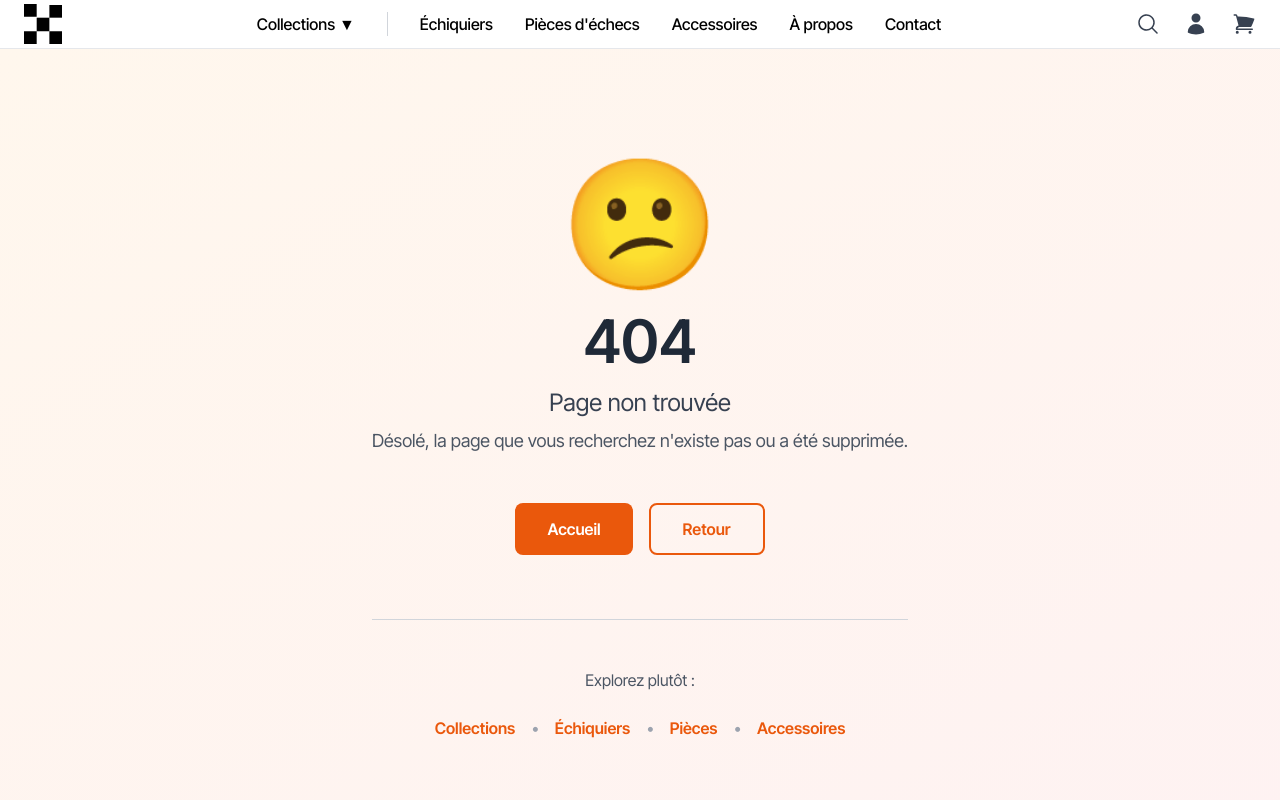
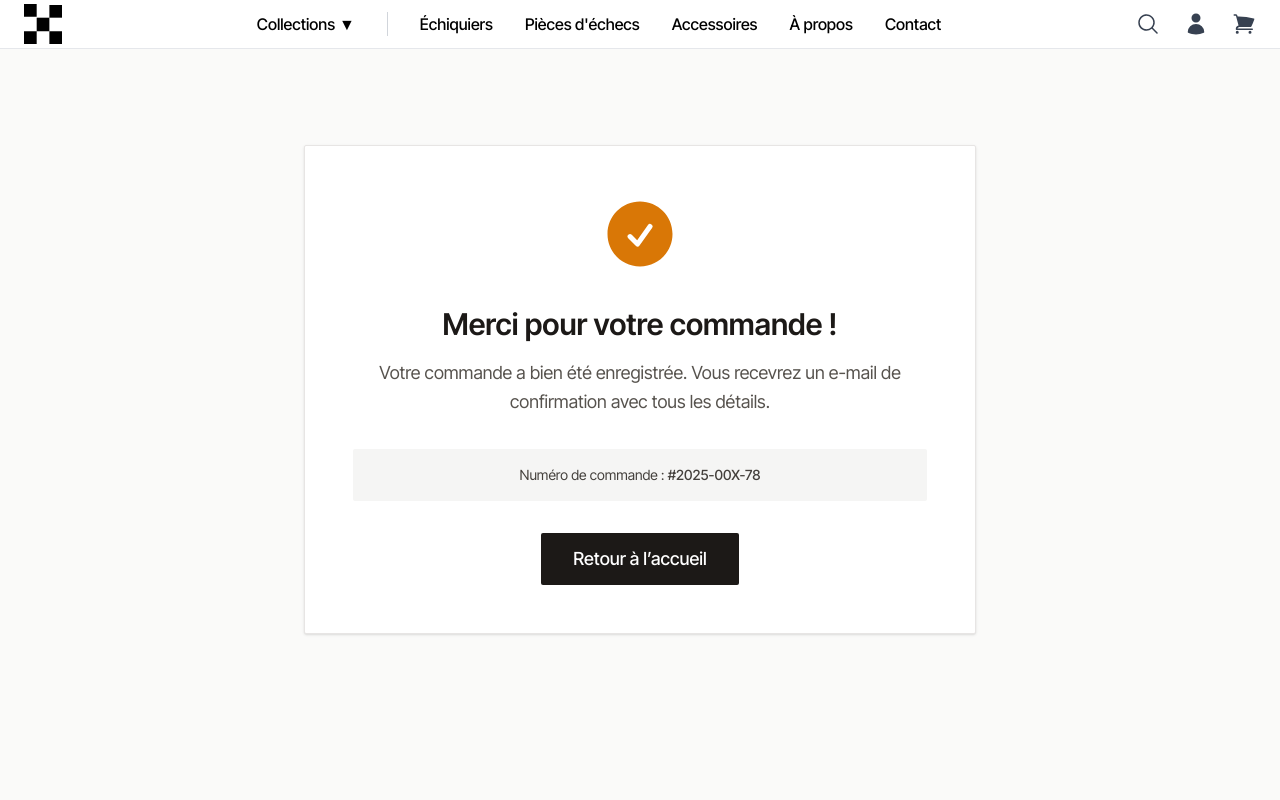
Before and after one commit to hassane-soulaimana/boutique-en-ligne, a React (Vite) app: page /confirmation-commande in a window 1280 px wide. Shown: the top 800 px of the page. Built offline with nearby package versions, Linux system fonts and the light colour scheme.

Commit message:
page confirmation de commande - paiement

```diff
--- a/src/pages/Checkout.jsx
+++ b/src/pages/Checkout.jsx
@@ -1,16 +1,17 @@
 import { useState } from "react";
-import { Link } from "react-router-dom";
+import { Link, useNavigate } from "react-router-dom";
 import { useCart } from "../context/CartContext";
 import {
   ArrowLeftIcon,
-  TagIcon
+  TagIcon,
 } from "@heroicons/react/24/outline";
 
 export default function Checkout() {
   const { items, getSubtotal } = useCart();
   const subtotal = getSubtotal();
+  const navigate = useNavigate();
+
   const [shipping, setShipping] = useState("standard"); // standard / express
-
   const shippingCost = shipping === "express" ? 10 : 0;
   const total = subtotal + shippingCost;
 
@@ -30,12 +31,21 @@ export default function Checkout() {
   };
 
   // --------------------------------------------
-  // NOTE BACKEND
-  // Cette fonction sera remplacée par ton futur appel API
-  // pour créer une commande + lancer Stripe Checkout
+  // 🔒 NOTE BACKEND / STRIPE
+  // Cette fonction sera remplacée par :
+  // 1. Création de commande dans ta base
+  // 2. Création session Stripe Checkout
+  // 3. Redirection vers STRIPE
+  //
+  // Pour l’instant → redirection interne (mock)
   // --------------------------------------------
   const handlePayment = () => {
+    // ⚠️ à supprimer plus tard
+    console.log("Checkout form values:", form);
     alert("Paiement non connecté (Stripe API à venir).");
+
+    // ➜ Redirection vers la confirmation interne
+    navigate("/confirmation-commande");
   };
 
   return (
@@ -183,7 +193,7 @@ export default function Checkout() {
               <div key={item.id} className="flex items-center justify-between">
                 <div className="flex items-center gap-3">
 
-                  {/* ===== IMAGE FIXÉE ===== */}
+                  {/* IMAGE */}
                   <div className="w-14 h-14 bg-stone-100 rounded-sm overflow-hidden flex items-center justify-center">
                     {String(item.image).startsWith("http") ? (
                       <img
--- /dev/null
+++ b/src/pages/ConfirmationCommande.jsx
@@ -0,0 +1,33 @@
+import { Link } from "react-router-dom";
+import { CheckCircleIcon } from "@heroicons/react/24/solid";
+
+export default function ConfirmationCommande() {
+  return (
+    <main className="min-h-screen bg-stone-50 py-24 px-6">
+      <div className="max-w-2xl mx-auto bg-white p-12 rounded-sm shadow border border-stone-200 text-center">
+
+        <CheckCircleIcon className="w-20 h-20 text-amber-600 mx-auto mb-8" />
+
+        <h1 className="text-3xl font-semibold text-stone-900 mb-4">
+          Merci pour votre commande !
+        </h1>
+
+        <p className="text-stone-600 text-lg mb-8 leading-relaxed">
+          Votre commande a bien été enregistrée.
+          Vous recevrez un e-mail de confirmation avec tous les détails.
+        </p>
+
+        <div className="bg-stone-100 py-4 px-6 rounded-sm text-stone-700 text-sm mb-8">
+          Numéro de commande : <span className="font-medium">#2025-00X-78</span>
+        </div>
+
+        <Link
+          to="/"
+          className="inline-block bg-stone-900 text-white px-8 py-3 rounded-sm text-lg font-medium hover:bg-amber-700 transition"
+        >
+          Retour à l’accueil
+        </Link>
+      </div>
+    </main>
+  );
+}
--- a/src/routes/AppRouter.jsx
+++ b/src/routes/AppRouter.jsx
@@ -23,6 +23,7 @@ import Inscription from '../pages/Inscription';
 import Profil from '../pages/Profil';
 import Panier from '../pages/Panier';
 import Checkout from '../pages/Checkout';
+import ConfirmationCommande from "../pages/ConfirmationCommande";
 import Admin from '../pages/Admin';
 import NotFound from '../pages/NotFound';
 
@@ -71,6 +72,7 @@ function AppRouter() {
             {/* Route du panier */}
             <Route path="panier" element={<Panier />} />
             <Route path="checkout" element={<Checkout />} />
+            <Route path="confirmation-commande" element={<ConfirmationCommande />} />
 
 
             {/* Routes utilisateur */}
```
